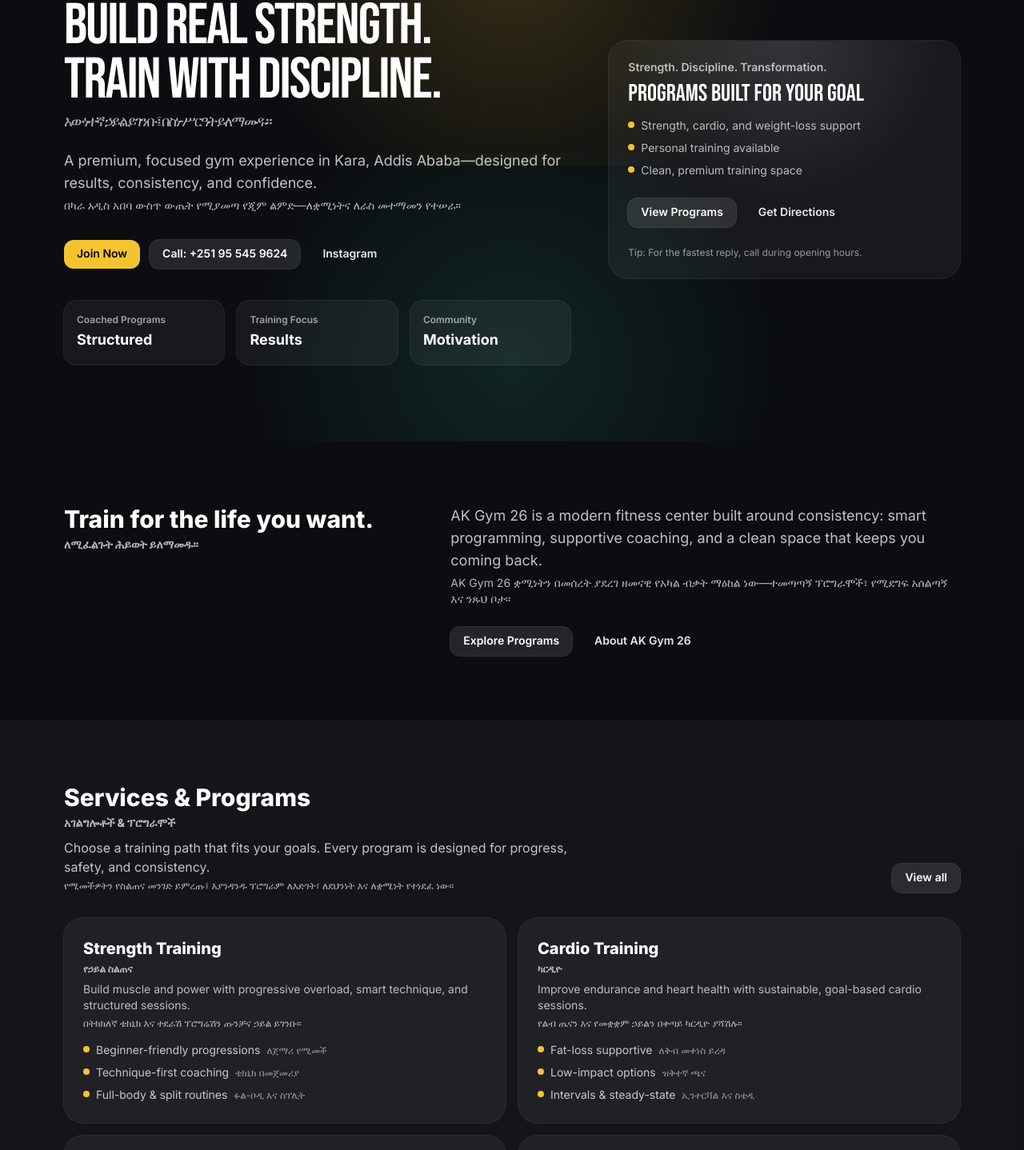
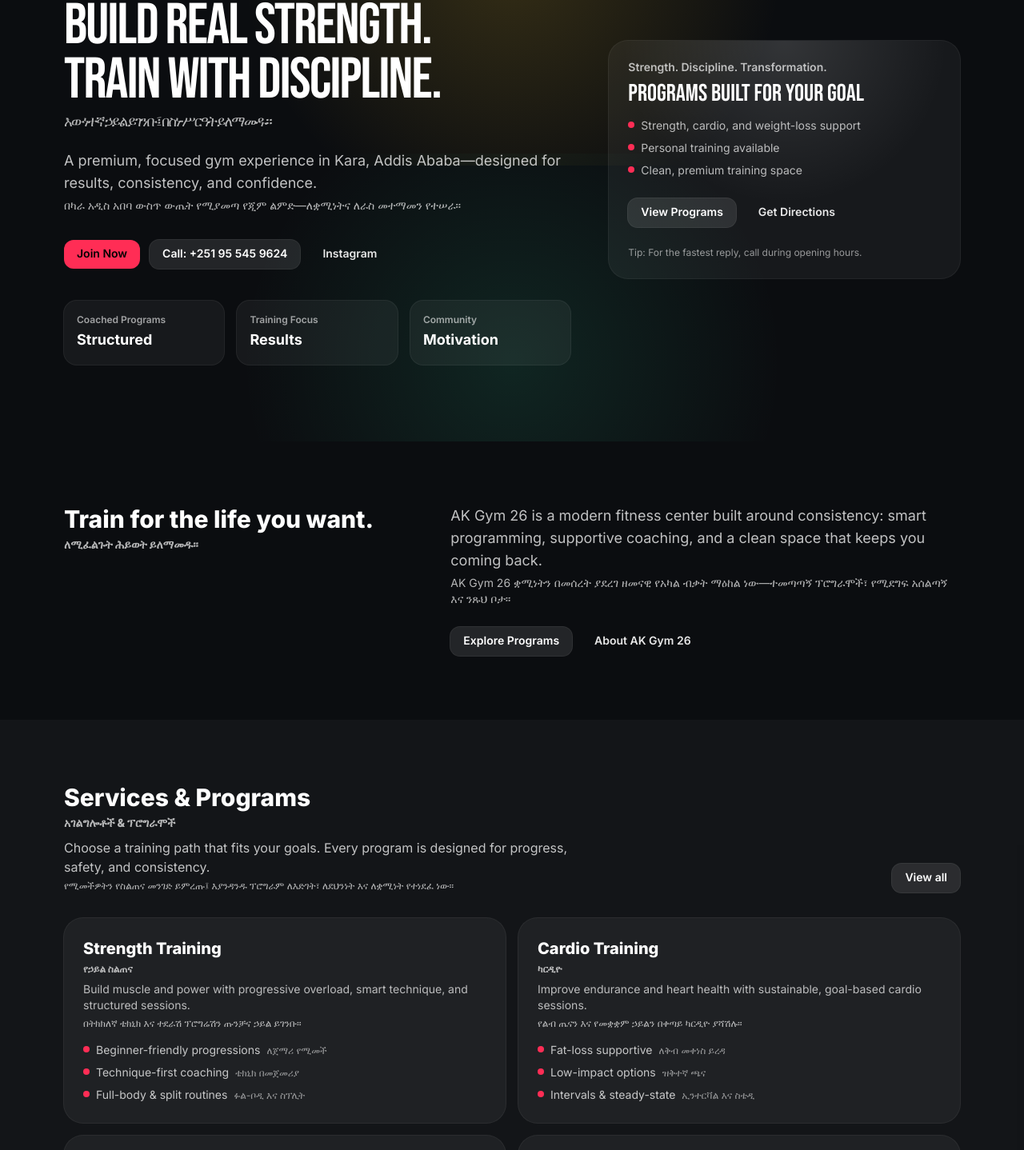
Before and after one commit to Biruk-bejiga/AK-gym-26-1, a Next.js app: page / in a window 1280 px wide. Shown: the part 214-1652 px from the top of the page at 80% size. Built offline with nearby package versions, Linux system fonts and the light colour scheme; no server answers.

Commit message:
refactor: update CSS variables for accent colors and formatting

```diff
--- a/src/app/globals.css
+++ b/src/app/globals.css
@@ -4,8 +4,8 @@
   --bg: #0b0d10;
   --fg: #f8fafc;
   --muted: rgba(255, 255, 255, 0.72);
-	--accent: #f4c430;
-	--accent-2: #3cffbf;
+  --accent: #ff2d55;
+  --accent-2: #ff5f7a;
 }
 
 html {
@@ -21,7 +21,7 @@
 }
 
 ::selection {
-	background: rgba(244, 196, 48, 0.35);
+  background: rgba(255, 45, 85, 0.35);
 }
 
 a {
```
Lines whose indentation alone changed are shown as unchanged.
